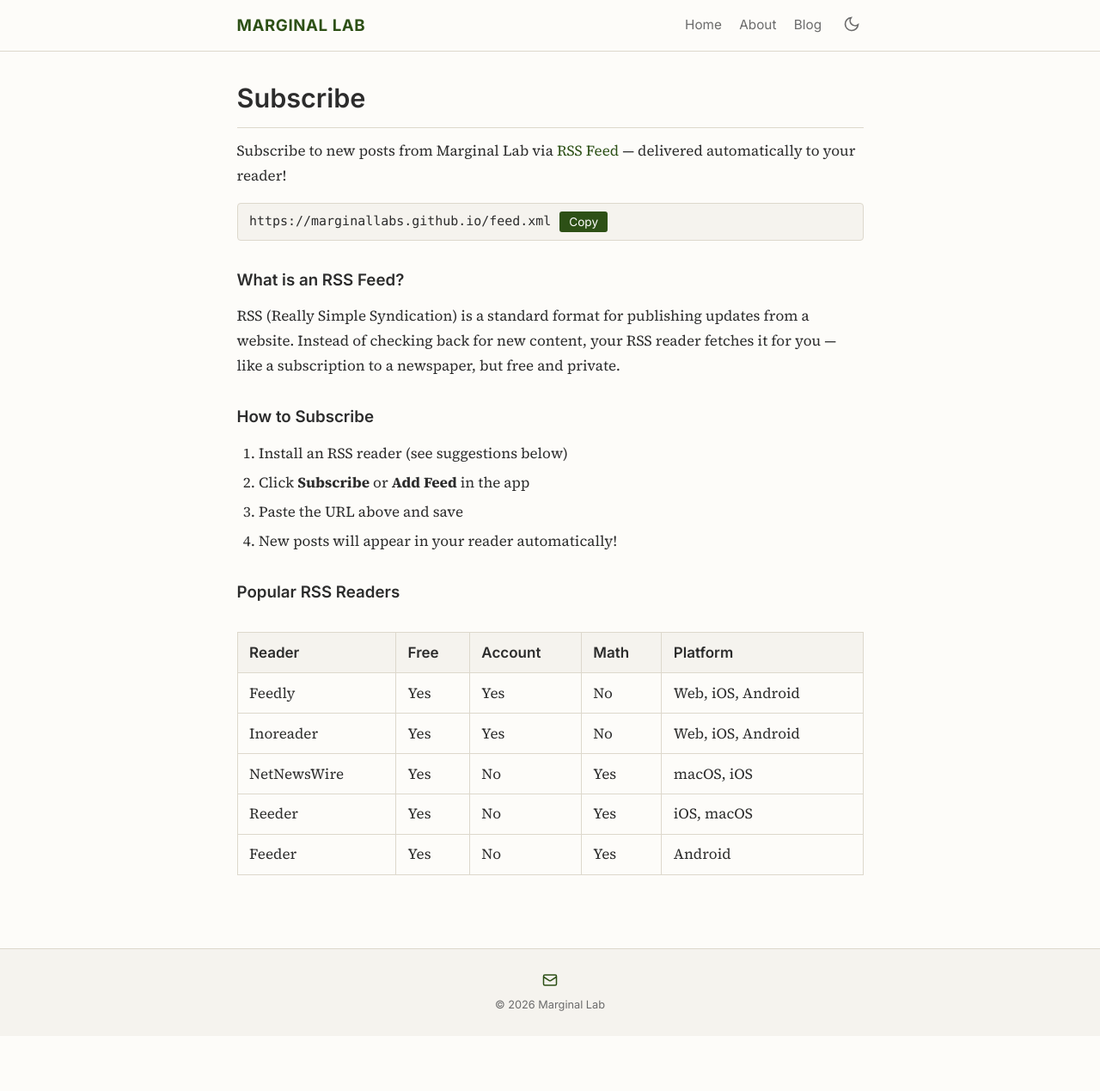
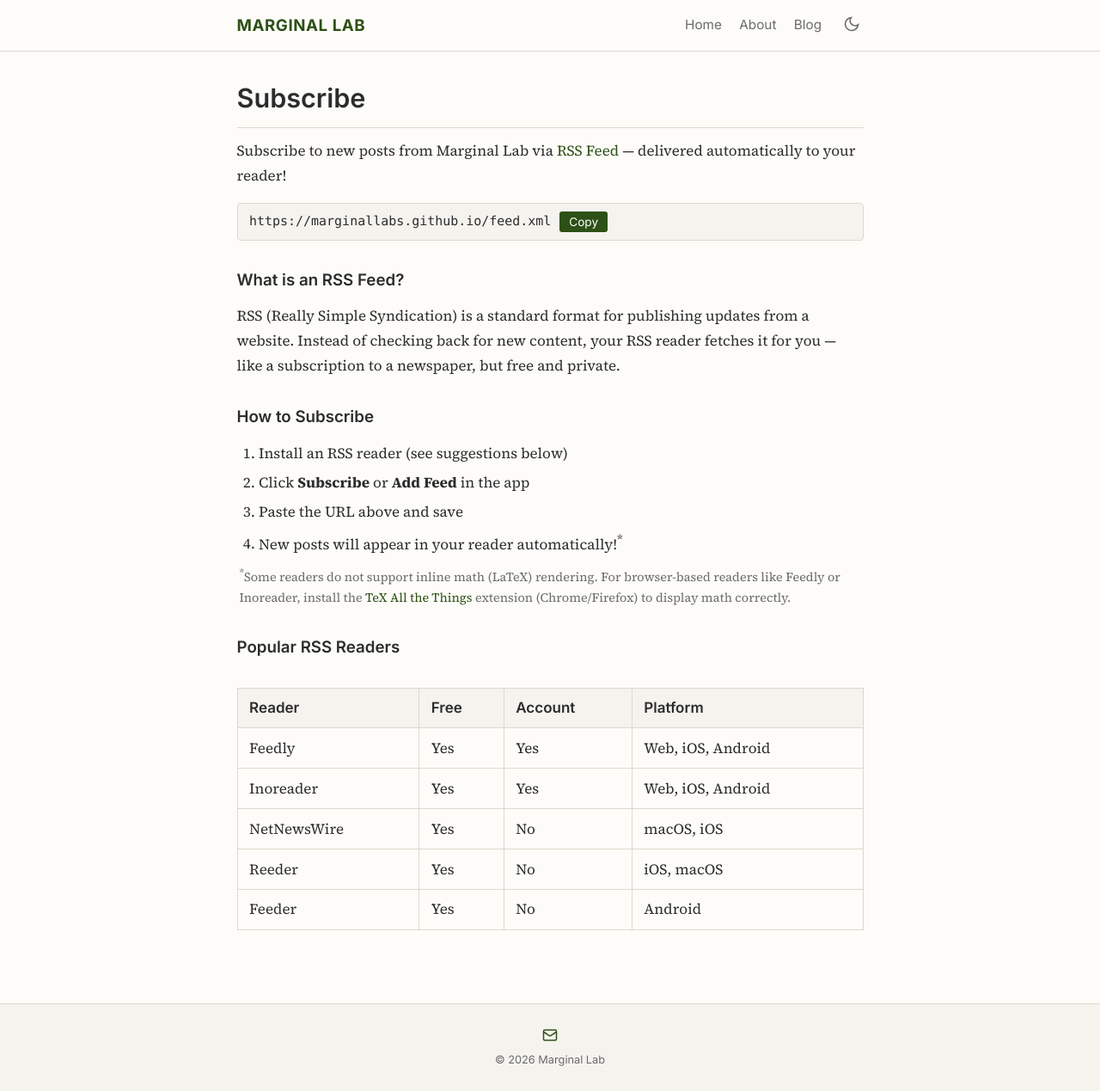
Before and after one commit to marginallabs/marginallabs.github.io, a Jekyll site: the page built from _pages/subscribe.md, in a window 1280 px wide and 1269 px high. Shown: the whole window at 86% size. Built offline with Jekyll 4.4.1, drawn with Linux system fonts in a browser that asks for light colours.

Commit message:
Add math rendering footnote and remove Math column from reader table
Co-Authored-By: Claude Opus 4.7 <noreply@anthropic.com>

```diff
--- a/_pages/subscribe.md
+++ b/_pages/subscribe.md
@@ -20,8 +20,9 @@ permalink: /subscribe/
     <li>Install an RSS reader (see suggestions below)</li>
     <li>Click <strong>Subscribe</strong> or <strong>Add Feed</strong> in the app</li>
     <li>Paste the URL above and save</li>
-    <li>New posts will appear in your reader automatically!</li>
+    <li>New posts will appear in your reader automatically!<sup>*</sup></li>
   </ol>
+  <p class="rss-footnote"><sup>*</sup>Some readers do not support inline math (LaTeX) rendering. For browser-based readers like Feedly or Inoreader, install the <a href="https://chromewebstore.google.com/detail/tex-all-the-things/cbimabofgmfbkbfkecmncojngofdhdlo" target="_blank">TeX All the Things</a> extension (Chrome/Firefox) to display math correctly.</p>
 
   <h2>Popular RSS Readers</h2>
   <div class="rss-readers-table-wrap">
@@ -40,35 +40,30 @@ permalink: /subscribe/
           <td>Feedly</td>
           <td>Yes</td>
           <td>Yes</td>
-          <td>No</td>
           <td>Web, iOS, Android</td>
         </tr>
         <tr>
           <td>Inoreader</td>
           <td>Yes</td>
           <td>Yes</td>
-          <td>No</td>
           <td>Web, iOS, Android</td>
         </tr>
         <tr>
           <td>NetNewsWire</td>
           <td>Yes</td>
           <td>No</td>
-          <td>Yes</td>
           <td>macOS, iOS</td>
         </tr>
         <tr>
           <td>Reeder</td>
           <td>Yes</td>
           <td>No</td>
-          <td>Yes</td>
           <td>iOS, macOS</td>
         </tr>
         <tr>
           <td>Feeder</td>
           <td>Yes</td>
           <td>No</td>
-          <td>Yes</td>
           <td>Android</td>
         </tr>
       </tbody>
--- a/assets/css/style.css
+++ b/assets/css/style.css
@@ -290,6 +290,11 @@ th { background: var(--color-bg-alt); font-family: var(--font-heading); font-wei
   flex-wrap: wrap;
   gap: 0.4em;
   margin: 0.6em 0;
+}
+.rss-footnote {
+  font-size: 0.85rem;
+  color: var(--color-text-light);
+  margin: 0.3em 0 0 0.2em;
 }
 .search-box {
   position: relative;
```
Also changed, not shown: other parts of _pages/subscribe.md (+0 -1 lines).
